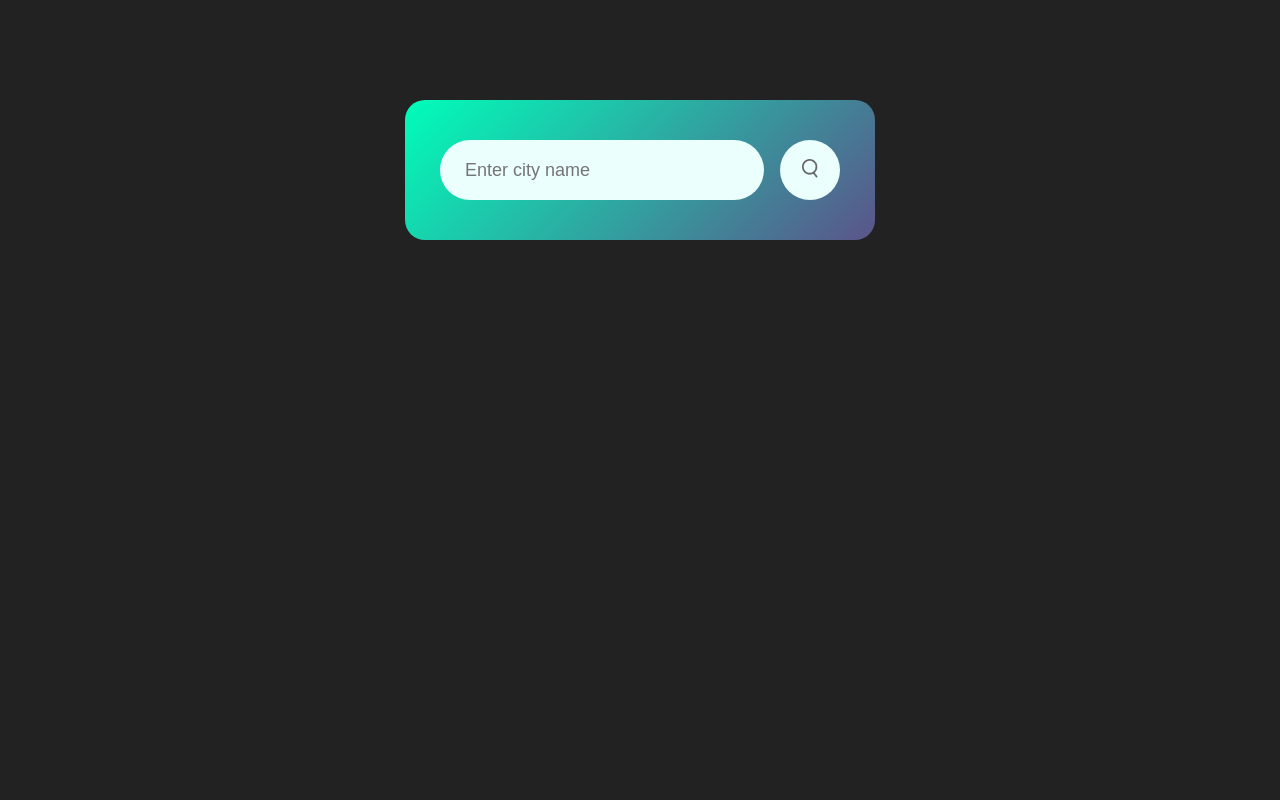
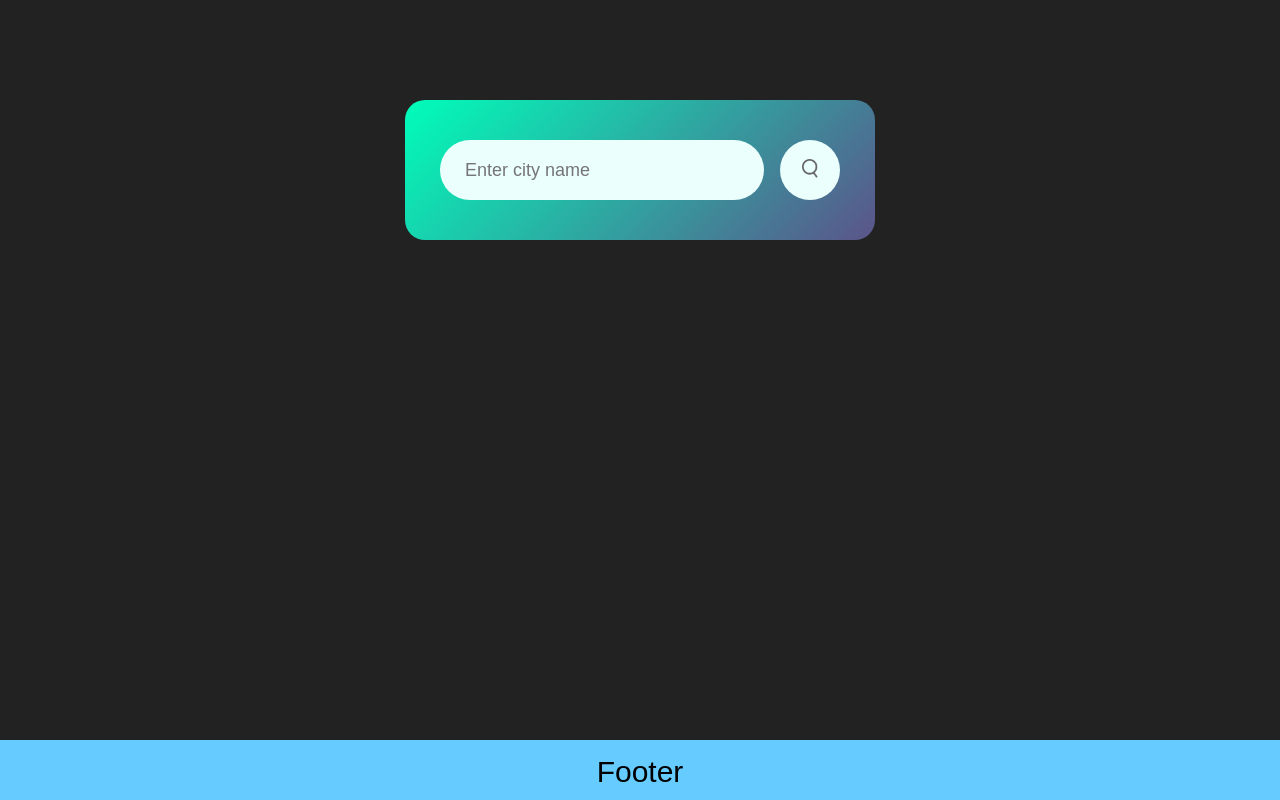
Before and after one commit to khimu897/Weather-Map, a plain HTML site: page index.html in a window 1280 px wide. Drawn offline with Linux system fonts and the light colour scheme.

Commit message:
First commit

```diff
--- a/index.html
+++ b/index.html
@@ -39,6 +39,7 @@
             </div>
         </div>
     </div>
+    <footer id="footer">Footer</footer>
     <script>
         const apiKey = "f9004defb9e3e00dd152757da685c9cf";
         const apiUrl = "https://api.openweathermap.org/data/2.5/weather?units=metric&q=";
--- a/style.css
+++ b/style.css
@@ -92,3 +92,14 @@ body{
     display: none;
 
 }
+
+#footer {
+    position:absolute;
+    bottom:0;
+    width:100%;
+    height:60px;   /* Height of the footer */
+    background:#6cf;
+    text-align: center;
+    font-size: 30px;
+    padding-top: 15px;
+ }
```
